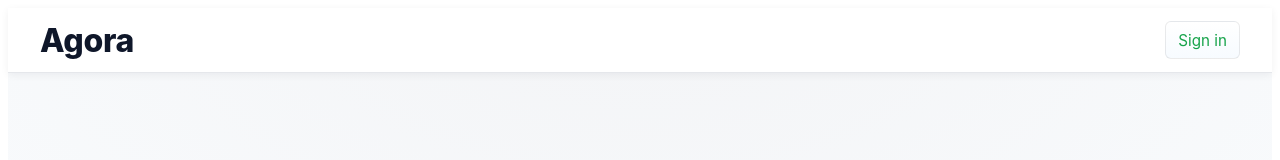
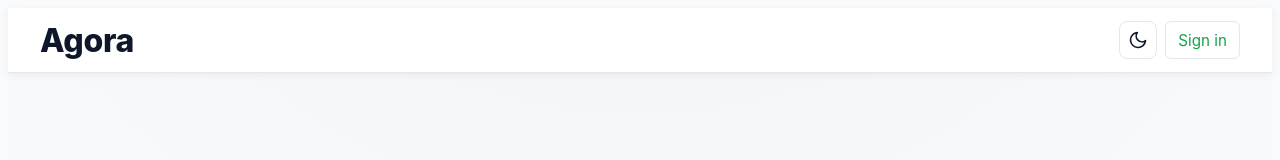
Before and after one commit to TXST-Agora/Agora, a React (Vite) app in the folder apps/frontend/: page / in a window 1280 px wide. Shown: the top 160 px of the page. Built offline with nearby package versions, Linux system fonts and the light colour scheme.

Commit message:
SCRUM-26 Toggle Dark and Light Mode

```diff
--- a/apps/frontend/index.html
+++ b/apps/frontend/index.html
@@ -4,6 +4,15 @@
     <meta charset="UTF-8" />
     <meta name="viewport" content="width=device-width, initial-scale=1.0" />
     <title>Agora</title>
+    <script>
+      // Prevent flash of unstyled content (FOUC) by applying theme immediately
+      (function() {
+        const theme = localStorage.getItem('agora-theme');
+        if (theme === 'dark' || (!theme && window.matchMedia('(prefers-color-scheme: dark)').matches)) {
+          document.documentElement.classList.add('dark');
+        }
+      })();
+    </script>
   </head>
   <body>
     <div id="root"></div>
--- a/apps/frontend/src/App.css
+++ b/apps/frontend/src/App.css
@@ -1,3 +1,4 @@
+/* Light mode (default) */
 :root {
     --bg: #f8fafc;
     --surface: #ffffff;
@@ -14,14 +15,80 @@
     --shadow-sm: 0 2px 8px rgba(15,23,42,0.06);
     --shadow-md: 0 10px 30px rgba(15,23,42,0.10);
 
-    --host: #334155;         /* slate-700 */
-    --host-strong: #1f2937;  /* gray-800 */
+    --host: #334155;
+    --host-strong: #1f2937;
     --host-ghost: rgba(51,65,85,0.18);
 
-    --host-accent: #334155;                 /* blue-700 */
-    --host-accent-strong: #1f2937;         /* blue-800 */
+    --host-accent: #334155;
+    --host-accent-strong: #1f2937;
     --host-accent-ghost: rgba(29,78,216,0.12);
+}
 
+/* Dark mode */
+:root.dark {
+    --bg: #0f172a;
+    --surface: #1e293b;
+    --surface-2: #334155;
+    --text: #f1f5f9;
+    --muted: #94a3b8;
+    --border: #334155;
+    --ring: #475569;
+
+    --accent: #22c55e;
+    --accent-strong: #16a34a;
+    --accent-ghost: rgba(34,197,94,0.15);
+
+    --shadow-sm: 0 2px 8px rgba(0,0,0,0.3);
+    --shadow-md: 0 10px 30px rgba(0,0,0,0.4);
+
+    --host: #64748b;
+    --host-strong: #475569;
+    --host-ghost: rgba(100,116,139,0.2);
+
+    --host-accent: #64748b;
+    --host-accent-strong: #475569;
+    --host-accent-ghost: rgba(59,130,246,0.15);
+}
+
+  /* Smooth theme transitions for common theme-affected properties */
+  html,
+  body {
+    transition:
+      background-color 200ms ease,
+      color 200ms ease;
+  }
+
+  /* Apply transitions to elements that use theme variables */
+  .navbar,
+  .landing,
+  .host-page,
+  .join-page,
+  .session-page,
+  .action-card,
+  .host-card,
+  .card,
+  .btn,
+  .form-field input,
+  .form-field textarea,
+  .code-value,
+  .navbar-brand,
+  .signin-btn {
+    transition:
+      background-color 200ms ease,
+      border-color 200ms ease,
+      color 200ms ease,
+      box-shadow 200ms ease;
+  }
+
+  /* Prevent transitions on theme toggle itself for instant feedback */
+  .theme-toggle,
+  .theme-toggle * {
+    transition:
+      background-color 140ms ease,
+      border-color 140ms ease,
+      transform 140ms ease,
+      box-shadow 140ms ease,
+      color 140ms ease !important;
   }
 
   /* --- Global font (makes navbar match exactly) --- */
@@ -30,3 +97,15 @@
       'Ubuntu', 'Cantarell', 'Fira Sans', 'Droid Sans', 'Helvetica Neue',
       sans-serif;
   }
+
+  /* App shell background */
+  .app-shell {
+    background-color: var(--bg);
+    min-height: 100vh;
+    color: var(--text);
+  }
+
+  body {
+    background-color: var(--bg);
+    color: var(--text);
+  }
--- a/apps/frontend/src/App.tsx
+++ b/apps/frontend/src/App.tsx
@@ -1,6 +1,7 @@
 import { BrowserRouter, Routes, Route } from "react-router-dom";
 import './App.css';
 
+import { ThemeProvider } from './contexts/ThemeContext';
 import Landing from './components/Landing';
 import Navbar from './components/Navbar';
 import JoinPage from './components/JoinPage';
@@ -9,6 +10,7 @@ import SessionPage from './components/SessionPage';
 
 function App() {
   return (
+    <ThemeProvider>
       <BrowserRouter>
         <div className="app-shell">
           <Navbar/>
@@ -20,7 +22,7 @@ function App() {
           </Routes>
         </div>
       </BrowserRouter>
-
+    </ThemeProvider>
   );
 }
 
--- a/apps/frontend/src/components/Navbar.css
+++ b/apps/frontend/src/components/Navbar.css
@@ -24,7 +24,11 @@
     color: var(--text);
   }
 
-  .navbar-actions { display: flex; gap: 8px; }
+  .navbar-actions {
+    display: flex;
+    align-items: center;
+    gap: 8px;
+  }
 
   /* Make nav buttons visually balanced inside 64px bar */
   .btn-nav {
@@ -39,15 +43,17 @@
     font-size: 0.95rem;
     padding: 0 12px;
     border-radius: 6px;
-    border: 1px solid rgba(0, 0, 0, 0.08);
-    background: linear-gradient(#fff, #f7fbff);
+    border: 1px solid var(--border);
+    background: var(--surface);
     color: var(--accent);
     cursor: pointer;
-    transition: transform 140ms ease, background-color 140ms ease;
+    transition: transform 140ms ease, background-color 140ms ease, border-color 140ms ease;
   }
 
   .signin-btn:hover {
     transform: translateY(-1px);
+    background: var(--surface-2);
+    border-color: var(--border);
   }
 
   .signin-btn:active {
@@ -58,3 +64,8 @@
     outline: none;
     box-shadow: 0 0 0 4px var(--accent-ghost), 0 0 0 1.5px var(--accent);
   }
+
+  /* Dark mode adjustments for navbar */
+  :root.dark .signin-btn {
+    border-color: var(--border);
+  }
--- a/apps/frontend/src/components/Navbar.tsx
+++ b/apps/frontend/src/components/Navbar.tsx
@@ -1,4 +1,5 @@
 import "./Navbar.css";
+import ThemeToggle from "./ThemeToggle";
 
 const Navbar = () => {
 
@@ -16,6 +17,8 @@ const Navbar = () => {
         <div className="navbar-brand" onClick={handleHomeClick} style={{ cursor: 'pointer' }}>
           Agora
         </div>
+        <div className="navbar-actions">
+          <ThemeToggle />
           <button
             className="signin-btn btn-nav"
             onClick={handleSignIn}
@@ -25,6 +28,7 @@ const Navbar = () => {
             Sign in
           </button>
         </div>
+      </div>
     </nav>
   );
 }
--- /dev/null
+++ b/apps/frontend/src/components/ThemeToggle.css
@@ -0,0 +1,58 @@
+.theme-toggle {
+  display: inline-flex;
+  align-items: center;
+  justify-content: center;
+  width: 38px;
+  height: 38px;
+  padding: 0;
+  border: 1px solid var(--border);
+  border-radius: 8px;
+  background: var(--surface);
+  color: var(--text);
+  cursor: pointer;
+  transition: all 140ms ease;
+  outline: none;
+  position: relative;
+}
+
+.theme-toggle:hover {
+  background: var(--surface-2);
+  border-color: var(--host-accent);
+  transform: translateY(-1px);
+}
+
+.theme-toggle:active {
+  transform: translateY(0);
+}
+
+.theme-toggle:focus-visible {
+  outline: none;
+  box-shadow: 0 0 0 3px var(--accent-ghost), 0 0 0 1.5px var(--accent);
+}
+
+.theme-toggle-icon {
+  display: flex;
+  align-items: center;
+  justify-content: center;
+  transition: transform 300ms cubic-bezier(0.34, 1.56, 0.64, 1);
+}
+
+.theme-toggle:hover .theme-toggle-icon {
+  transform: rotate(15deg) scale(1.1);
+}
+
+/* Icon color transitions */
+.theme-toggle-icon {
+  color: var(--text);
+}
+
+/* Dark mode specific styling */
+:root.dark .theme-toggle {
+  background: var(--surface);
+  border-color: var(--border);
+}
+
+:root.dark .theme-toggle:hover {
+  background: var(--surface-2);
+  border-color: var(--host-accent);
+}
--- /dev/null
+++ b/apps/frontend/src/components/ThemeToggle.tsx
@@ -0,0 +1,59 @@
+import { useTheme } from "../contexts/ThemeContext";
+import "./ThemeToggle.css";
+
+const ThemeToggle = () => {
+  const { theme, toggleTheme } = useTheme();
+  const isDark = theme === "dark";
+
+  return (
+    <button
+      className="theme-toggle"
+      onClick={toggleTheme}
+      aria-label={`Switch to ${isDark ? "light" : "dark"} mode`}
+      title={`Switch to ${isDark ? "light" : "dark"} mode`}
+      type="button"
+    >
+      <span className="theme-toggle-icon" aria-hidden="true">
+        {isDark ? (
+          // Sun icon (for dark mode, click to go to light)
+          <svg
+            width="20"
+            height="20"
+            viewBox="0 0 24 24"
+            fill="none"
+            stroke="currentColor"
+            strokeWidth="2"
+            strokeLinecap="round"
+            strokeLinejoin="round"
+          >
+            <circle cx="12" cy="12" r="5" />
+            <line x1="12" y1="1" x2="12" y2="3" />
+            <line x1="12" y1="21" x2="12" y2="23" />
+            <line x1="4.22" y1="4.22" x2="5.64" y2="5.64" />
+            <line x1="18.36" y1="18.36" x2="19.78" y2="19.78" />
+            <line x1="1" y1="12" x2="3" y2="12" />
+            <line x1="21" y1="12" x2="23" y2="12" />
+            <line x1="4.22" y1="19.78" x2="5.64" y2="18.36" />
+            <line x1="18.36" y1="5.64" x2="19.78" y2="4.22" />
+          </svg>
+        ) : (
+          // Moon icon (for light mode, click to go to dark)
+          <svg
+            width="20"
+            height="20"
+            viewBox="0 0 24 24"
+            fill="none"
+            stroke="currentColor"
+            strokeWidth="2"
+            strokeLinecap="round"
+            strokeLinejoin="round"
+          >
+            <path d="M21 12.79A9 9 0 1 1 11.21 3 7 7 0 0 0 21 12.79z" />
+          </svg>
+        )}
+      </span>
+    </button>
+  );
+};
+
+export default ThemeToggle;
--- /dev/null
+++ b/apps/frontend/src/contexts/ThemeContext.tsx
@@ -0,0 +1,116 @@
+import { createContext, useContext, useEffect, useState, ReactNode } from "react";
+
+type Theme = "light" | "dark";
+
+interface ThemeContextType {
+  theme: Theme;
+  toggleTheme: () => void;
+  setTheme: (theme: Theme) => void;
+}
+
+const ThemeContext = createContext<ThemeContextType | undefined>(undefined);
+
+const THEME_STORAGE_KEY = "agora-theme";
+
+/**
+ * Get initial theme from localStorage or system preference
+ */
+const getInitialTheme = (): Theme => {
+  // Check localStorage first
+  const stored = localStorage.getItem(THEME_STORAGE_KEY) as Theme | null;
+  if (stored === "light" || stored === "dark") {
+    return stored;
+  }
+
+  // Check system preference
+  if (window.matchMedia && window.matchMedia("(prefers-color-scheme: dark)").matches) {
+    return "dark";
+  }
+
+  return "light";
+};
+
+interface ThemeProviderProps {
+  children: ReactNode;
+}
+
+export const ThemeProvider = ({ children }: ThemeProviderProps) => {
+  const [theme, setThemeState] = useState<Theme>(() => {
+    // Apply theme class immediately on initial state
+    const initialTheme = getInitialTheme();
+    const root = document.documentElement;
+    if (initialTheme === "dark") {
+      root.classList.add("dark");
+    } else {
+      root.classList.remove("dark");
+    }
+    return initialTheme;
+  });
+  const [mounted, setMounted] = useState(false);
+
+  // Apply theme to document root
+  useEffect(() => {
+    setMounted(true);
+    const root = document.documentElement;
+
+    if (theme === "dark") {
+      root.classList.add("dark");
+    } else {
+      root.classList.remove("dark");
+    }
+
+    // Save to localStorage
+    localStorage.setItem(THEME_STORAGE_KEY, theme);
+  }, [theme]);
+
+  // Listen for system theme changes
+  useEffect(() => {
+    if (!mounted) return;
+
+    const mediaQuery = window.matchMedia("(prefers-color-scheme: dark)");
+
+    const handleChange = (e: MediaQueryListEvent) => {
+      // Only auto-update if user hasn't manually set a preference
+      const stored = localStorage.getItem(THEME_STORAGE_KEY);
+      if (!stored) {
+        setThemeState(e.matches ? "dark" : "light");
+      }
+    };
+
+    // Modern browsers
+    if (mediaQuery.addEventListener) {
+      mediaQuery.addEventListener("change", handleChange);
+      return () => mediaQuery.removeEventListener("change", handleChange);
+    } else {
+      // Fallback for older browsers
+      mediaQuery.addListener(handleChange);
+      return () => mediaQuery.removeListener(handleChange);
+    }
+  }, [mounted]);
+
+  const toggleTheme = () => {
+    setThemeState((prev) => (prev === "light" ? "dark" : "light"));
+  };
+
+  const setTheme = (newTheme: Theme) => {
+    setThemeState(newTheme);
+  };
+
+  // Always render the Provider - it's safe to use immediately
+  return (
+    <ThemeContext.Provider value={{ theme, toggleTheme, setTheme }}>
+      {children}
+    </ThemeContext.Provider>
+  );
+};
+
+/**
+ * Hook to use theme context
+ */
+export const useTheme = () => {
+  const context = useContext(ThemeContext);
+  if (context === undefined) {
+    throw new Error("useTheme must be used within a ThemeProvider");
+  }
+  return context;
+};
```
Lines whose indentation alone changed are shown as unchanged.
